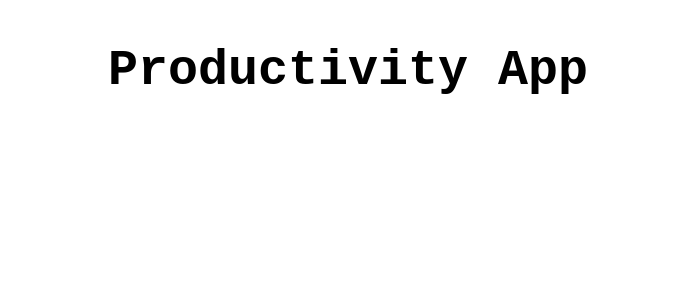
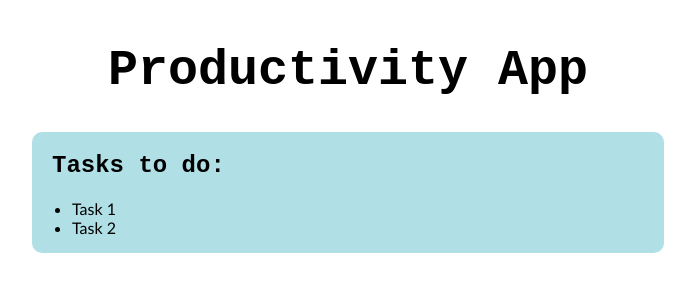
Before and after one commit to SaileshPatel/productivity-app-react-custom-build, a React app: page / in a window 1280 px wide. Shown: the top 300 px of the page, without its empty margins (292-987 px from the left). Built offline with nearby package versions, Linux system fonts and the light colour scheme.

Commit message:
Add List component with tasks prop to hold list of tasks
* Add initial props to hold task list
* Add initial styling for task list
* Create CSS Grid
* Move task list position to middle column

```diff
--- a/src/component/app.jsx
+++ b/src/component/app.jsx
@@ -1,10 +1,14 @@
-import React from 'react';
+import React, { useState } from 'react';
 import "./../style/app.scss";
+import List from './list.jsx';
 
 const App = () => {
+    const [taskList, setTaskList] = useState(["Task 1", "Task 2"]);
+
     return (
         <div id="container">
             <h1>Productivity App</h1>
+            <List tasks={taskList} />
         </div>
     )
 }
--- /dev/null
+++ b/src/component/list.jsx
@@ -0,0 +1,19 @@
+import React from 'react';
+import "./../style/list.scss";
+
+const List = (props) => {
+    const taskItems = props.tasks.map((task, index) => {
+        return <li key={index}>{task}</li>;
+    });
+
+    return (
+        <div id="taskList">
+            <h2>Tasks to do:</h2>
+            <ul>
+                {taskItems}
+            </ul>
+        </div>
+    )
+}
+
+export default List;
--- a/src/style/app.scss
+++ b/src/style/app.scss
@@ -4,11 +4,13 @@ $font-size: 50px;
 
 #container {
   display: grid;
+  grid-template-columns: 25% auto 25%;
+  grid-auto-rows: minmax(100px, auto);
 }
 
 h1 {
-  grid-column: 1 / 6;
-  grid-row: 1 / 1;
+  grid-column: 1 / 4;
+  grid-row: 1;
   text-align: center;
   font-family: 'Courier New', Courier, monospace;
   font-size: $font-size;
--- /dev/null
+++ b/src/style/list.scss
@@ -0,0 +1,15 @@
+#taskList {
+    grid-column: 2;
+    grid-row: 2;
+    background-color: #b0e0e6;
+    border-radius: 10px;
+
+    h2 {
+        font-family: 'Courier New', Courier, monospace;
+        padding-left: 20px;
+    }
+
+    li {
+        font-family: 'Gill Sans', 'Gill Sans MT', Calibri, 'Trebuchet MS', sans-serif;
+    }
+}
```
